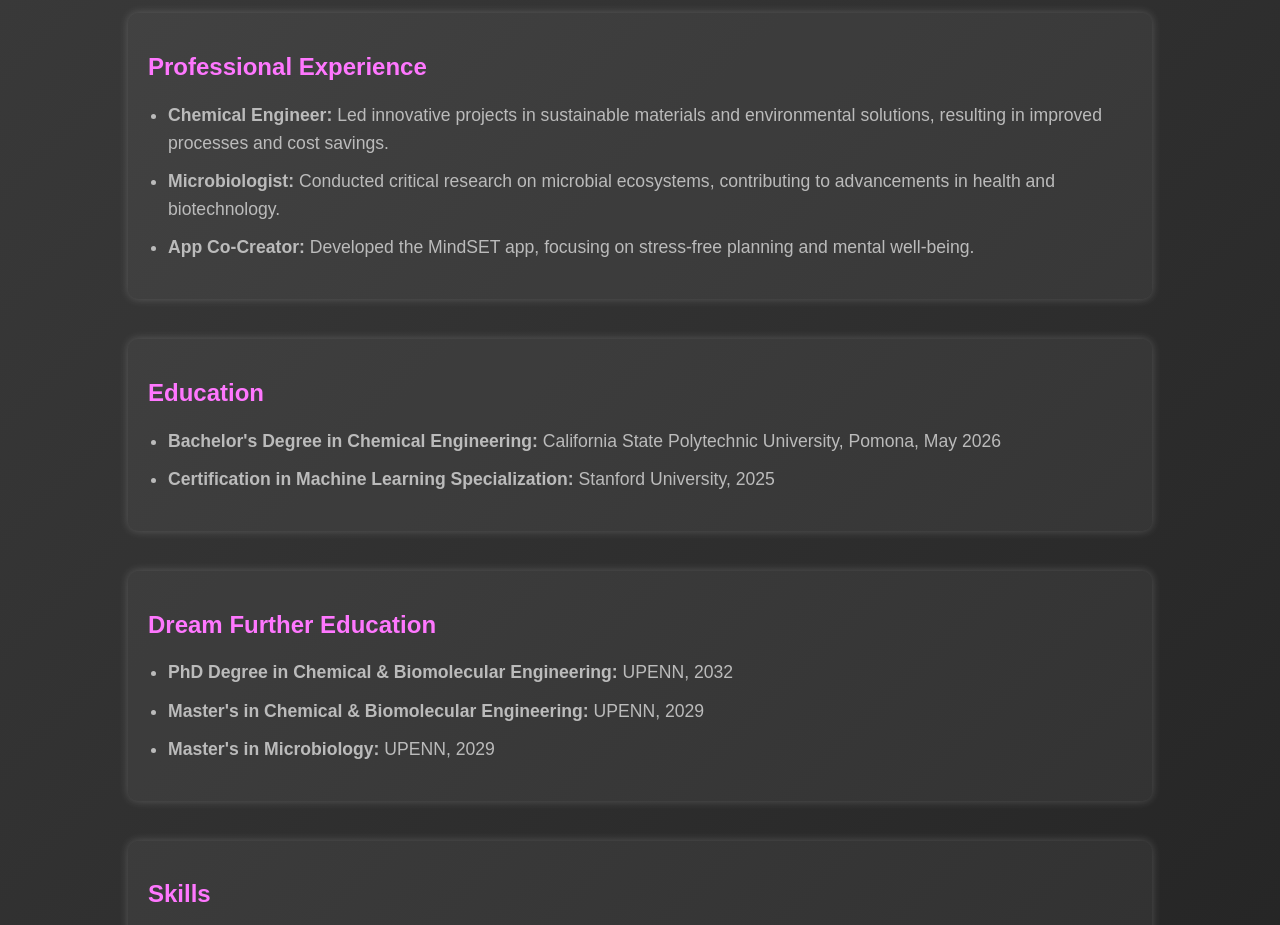
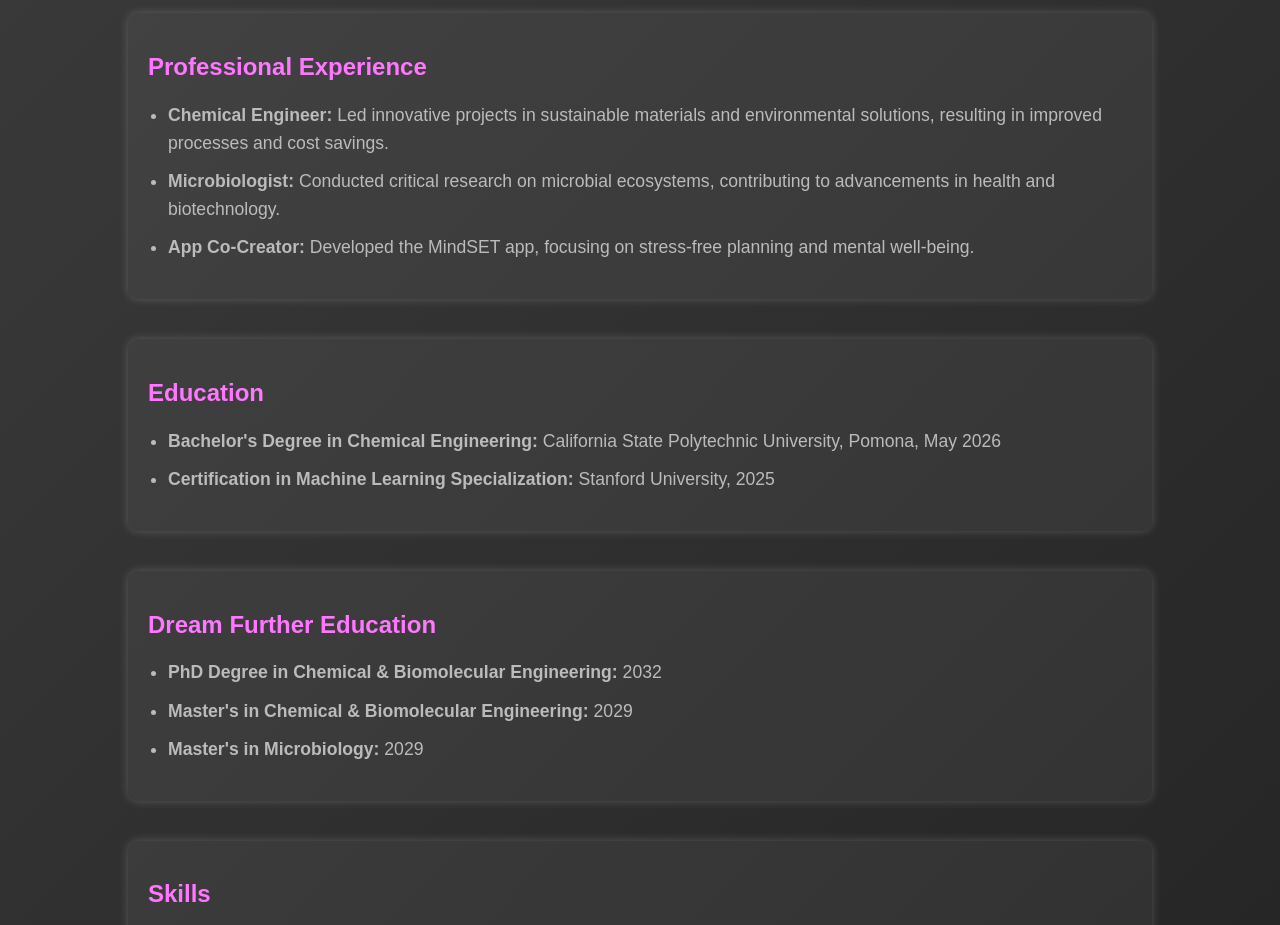
Before and after one commit to valeriefm/valeriefm.github.io, a plain HTML site: page resume_page.html in a window 1280 px wide. Shown: the part 121-1046 px from the top of the page. Drawn offline with Linux system fonts and the light colour scheme.

Commit message:
Update resume_page.html

```diff
--- a/resume_page.html
+++ b/resume_page.html
@@ -92,9 +92,9 @@
     <div class="section">
       <h2>Dream Further Education</h2>
       <ul>
-        <li><strong>PhD Degree in Chemical & Biomolecular Engineering:</strong> UPENN, 2032</li>
-        <li><strong>Master's in Chemical & Biomolecular Engineering:</strong> UPENN, 2029</li>
-        <li><strong>Master's in Microbiology:</strong> UPENN, 2029</li>
+        <li><strong>PhD Degree in Chemical & Biomolecular Engineering:</strong> 2032</li>
+        <li><strong>Master's in Chemical & Biomolecular Engineering:</strong> 2029</li>
+        <li><strong>Master's in Microbiology:</strong> 2029</li>
       </ul>
     </div>
 
```
